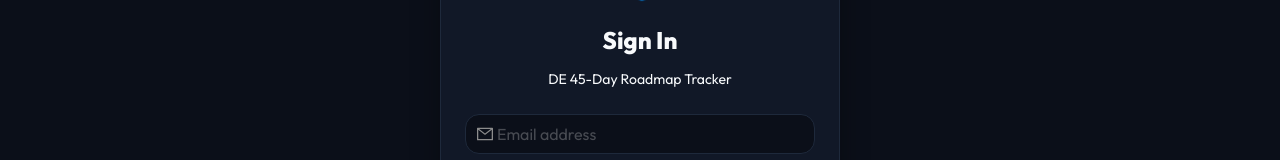
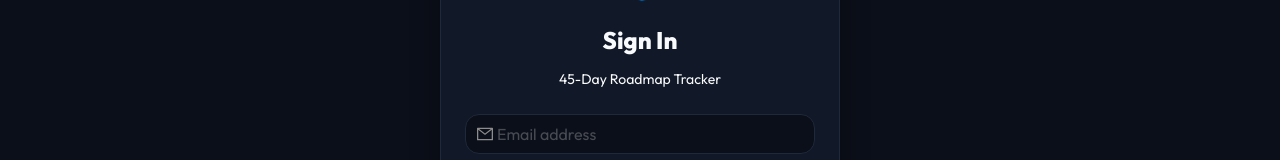
Before and after one commit to HarishGovindaraj/Daily-Learning, a React (Vite) app in the folder frontend/: page /login in a window 1280 px wide. Shown: the part 227-387 px from the top of the page. Built offline with nearby package versions, Linux system fonts and the light colour scheme.

Commit message:
style: Update login page header title to 45-Day Roadmap Tracker

```diff
--- a/frontend/src/pages/Login.jsx
+++ b/frontend/src/pages/Login.jsx
@@ -43,7 +43,7 @@ export default function Login() {
         <div style={{ textAlign: 'center', marginBottom: 24 }}>
           <span style={{ fontSize: '3rem' }}>📚</span>
           <Title level={3} style={{ marginTop: 12, fontWeight: 800 }}>Sign In</Title>
-          <Text type="secondary">DE 45-Day Roadmap Tracker</Text>
+          <Text type="secondary">45-Day Roadmap Tracker</Text>
         </div>
 
         {error && (
```
